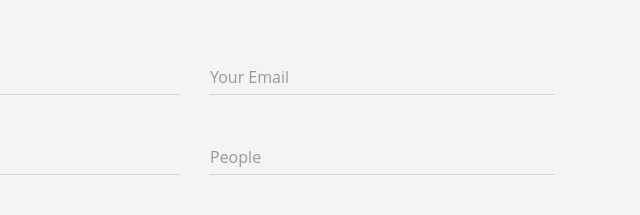
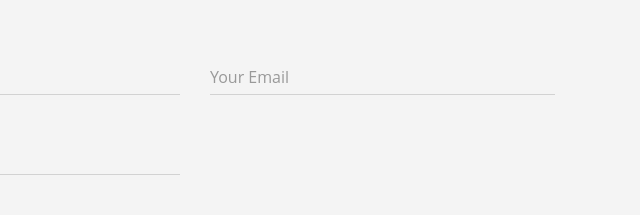
Before and after one commit to goncaloarb/Reginamarques, a plain HTML site: page index.html in a window 1280 px wide. Shown: the part 2960-3175 px from the top of the page, 640-1280 px from the left. Drawn offline with Linux system fonts and the light colour scheme; a web font is replaced by a local one.

Commit message:
Update index.html

```diff
--- a/index.html
+++ b/index.html
@@ -315,12 +315,7 @@
                 <div class="validation"></div>
               </div>
             </div>
-            <div class="col-md-6 col-sm-6 contact-form">
-              <div class="form-group">
-                <input type="text" class="form-control label-floating is-empty" name="people" id="people" placeholder="People" data-rule="required" data-msg="This field is required" />
-                <div class="validation"></div>
-              </div>
-            </div>
+
             <div class="col-md-12 contact-form">
               <div class="form-group label-floating is-empty">
                 <textarea class="form-control" name="message" rows="5" rows="3" data-rule="required" data-msg="Please write something for us" placeholder="Message"></textarea>
```
